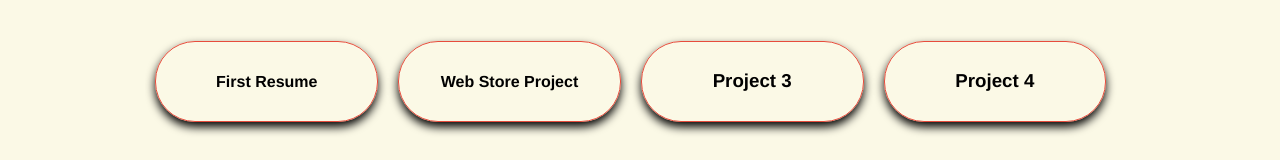
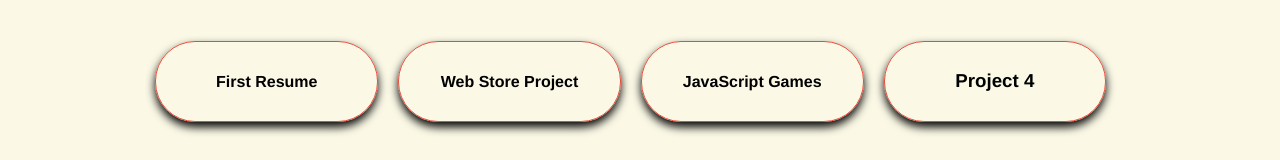
Before and after one commit to shantelAT/Resume.html, a plain HTML site: page Resume/index.html in a window 1280 px wide. Shown: the part 2741-2901 px from the top of the page. Drawn offline with Linux system fonts and the light colour scheme.

Commit message:
Update index.html

```diff
--- a/Resume/index.html
+++ b/Resume/index.html
@@ -202,7 +202,7 @@
  			<div id="boxes">
  				<div class="box3" id="pro3">
 
- 					<h3> Project 3 </h3>
+ 					<h3> <a href="https://shantelat.github.io/Resume.html/javascript/" target="_blank">JavaScript Games </a> </h3>
  				</div>
  			</div>
 
```
